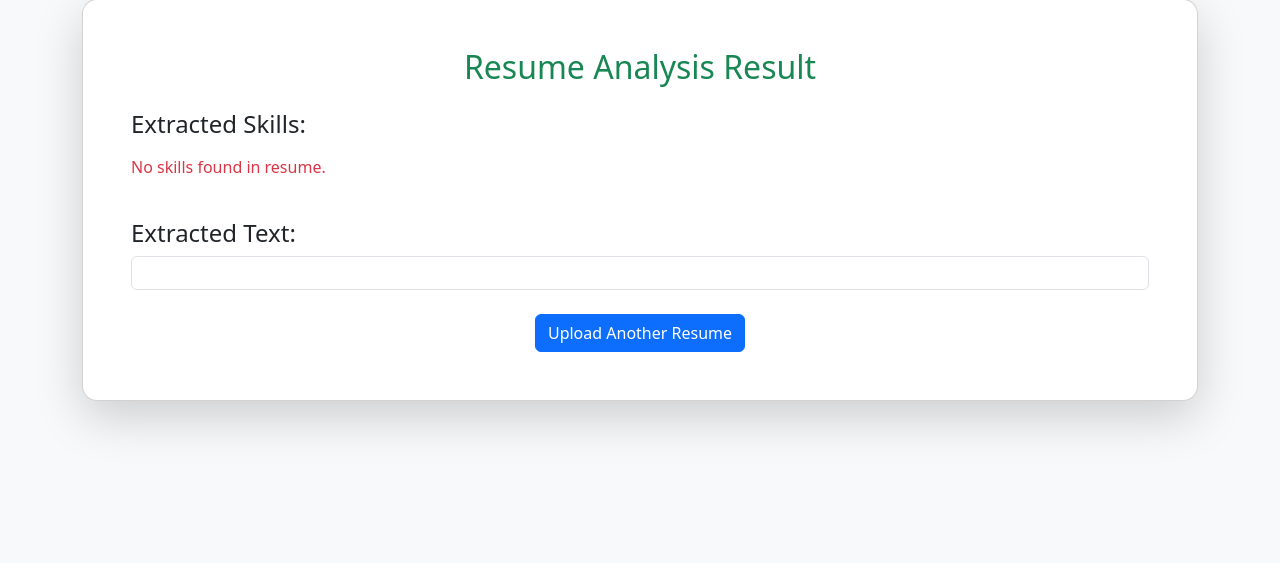
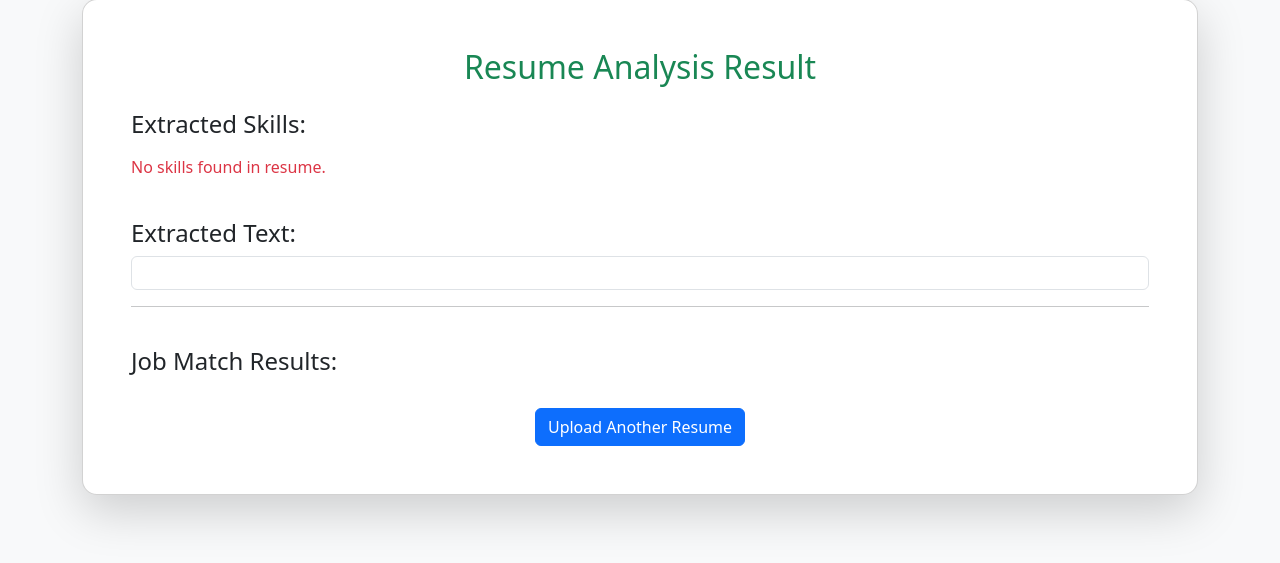
Before and after one commit to Pariisharma/Smart-Resume-Analyzer, a Flask app: template templates/result.html in a window 1280 px wide. Shown: the part 49-612 px from the top of the page. Run offline with Flask 3, Linux system fonts and the light colour scheme; the template is opened without the code that fills it, so the values that code supplies are empty.

Commit message:
Added job matching system with progress bar UI

```diff
--- a/app.py
+++ b/app.py
@@ -1,6 +1,12 @@
 from flask import Flask, render_template, request
 import PyPDF2
 from skills import skills_list
+from jobs_data import jobs
+
+def calculate_match(user_skills, job_skills):
+    matched_skills = set(user_skills).intersection(set(job_skills))
+    match_percentage = (len(matched_skills) / len(job_skills)) * 100
+    return round(match_percentage, 2), list(matched_skills)
 
 
 app = Flask(__name__)
@@ -28,8 +34,24 @@ def upload():
         if skill in text_lower:
             found_skills.append(skill)
 
-    return render_template("result.html", resume_text=text, skills=found_skills)
+    job_results = []
 
+    for job, required_skills in jobs.items():
+        match_percent, matched = calculate_match(found_skills, required_skills)
+
+        job_results.append({
+            "job": job,
+            "match": match_percent,
+            "matched_skills": matched,
+            "missing_skills": list(set(required_skills) - set(found_skills))
+        })
+
+    return render_template(
+        "result.html",
+        resume_text=text,
+        skills=found_skills,
+        jobs=job_results
+    )
 
 
 
--- /dev/null
+++ b/jobs_data.py
@@ -0,0 +1,18 @@
+jobs = {
+    "Data Analyst": [
+        "python",
+        "sql",
+        "excel",
+        "data analysis"
+    ],
+    "Software Developer": [
+        "java",
+        "dsa",
+        "oop"
+    ],
+    "Machine Learning Engineer": [
+        "python",
+        "machine learning",
+        "statistics"
+    ]
+}
--- a/templates/result.html
+++ b/templates/result.html
@@ -38,6 +38,31 @@
         <div class="border rounded p-3 bg-white" style="max-height: 300px; overflow-y: auto;">
             {{ resume_text }}
         </div>
+        <hr>
+        <h4 class="mt-4">Job Match Results:</h4>
+
+{% for job in jobs %}
+    <div class="card mt-3 p-3 shadow-sm">
+        <h5 class="text-primary">{{ job.job }}</h5>
+
+        <p><strong>Match Percentage:</strong> {{ job.match }}%</p>
+
+        <div class="progress mb-3" style="height:20px;">
+            <div class="progress-bar {% if job.match >= 70 %}bg-success{% elif job.match >= 40 %}bg-warning{% else %}bg-danger{% endif %}"
+                 role="progressbar"
+                 style="width: {{ job.match }}%"
+                 aria-valuenow="{{ job.match }}"
+                 aria-valuemin="0"
+                 aria-valuemax="100">
+                 {{ job.match }}%
+            </div>
+        </div>
+
+        <p><strong>Matched Skills:</strong> {{ job.matched_skills }}</p>
+        <p><strong>Missing Skills:</strong> {{ job.missing_skills }}</p>
+    </div>
+{% endfor %}
+
 
         <div class="text-center mt-4">
             <a href="/" class="btn btn-primary">
```
